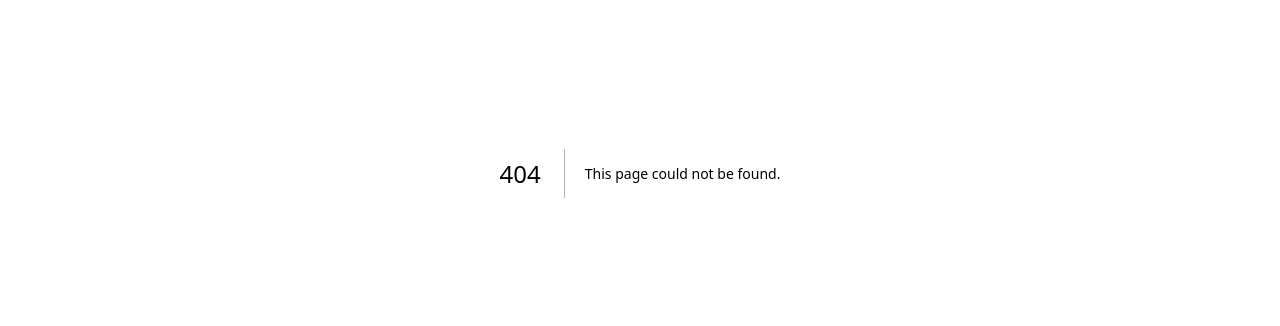
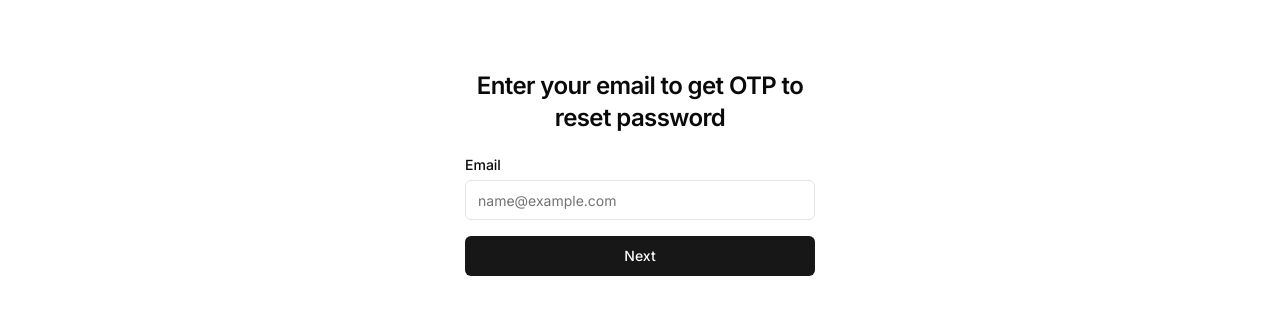
Before and after one commit to raselahmedweb/e-com, a Next.js app: page /forgot-password in a window 1280 px wide. Before the commit this address had no page. Shown: the part 291-617 px from the top of the page. Built offline with nearby package versions, Linux system fonts and the light colour scheme; no server answers.

Commit message:
db changes

```diff
--- /dev/null
+++ b/app/forgot-password/forgot-password-form.tsx
@@ -0,0 +1,87 @@
+"use client"
+
+import type React from "react"
+
+import { useState } from "react"
+import { useRouter } from "next/navigation"
+import { register } from "@/app/auth/actions"
+import { Button } from "@/components/ui/button"
+import { Input } from "@/components/ui/input"
+import { Label } from "@/components/ui/label"
+import { Alert, AlertDescription } from "@/components/ui/alert"
+import { AlertCircle } from "lucide-react"
+
+export function ForgotPasswordForm() {
+  const router = useRouter()
+  const [email, setEmail] = useState("")
+  const [password, setPassword] = useState("")
+  const [error, setError] = useState<string | null>(null)
+  const [isLoading, setIsLoading] = useState(false)
+
+  const handleSubmit = async (e: React.FormEvent) => {
+    e.preventDefault()
+    setError(null)
+    setIsLoading(true)
+
+    try {
+      const formData = new FormData()
+      formData.append("email", email)
+      formData.append("password", password)
+
+      const result = await register(formData)
+
+      if (result.success) {
+        router.push("/account")
+        router.refresh()
+      } else {
+        setError(result.error || "Registration failed")
+      }
+    } catch (err) {
+      setError("An unexpected error occurred")
+    } finally {
+      setIsLoading(false)
+    }
+  }
+
+  return (
+    <div className="grid gap-6">
+      {error && (
+        <Alert variant="destructive">
+          <AlertCircle className="h-4 w-4" />
+          <AlertDescription>{error}</AlertDescription>
+        </Alert>
+      )}
+      <form onSubmit={handleSubmit}>
+        <div className="grid gap-4">
+
+          <div className="grid gap-2">
+            <Label htmlFor="email">Email</Label>
+            <Input
+              id="email"
+              type="email"
+              placeholder="name@example.com"
+              value={email}
+              onChange={(e) => setEmail(e.target.value)}
+              required
+              autoComplete="email"
+            />
+          </div>
+          {/* <div className="grid gap-2">
+            <Label htmlFor="password">Password</Label>
+            <Input
+              id="password"
+              type="password"
+              value={password}
+              onChange={(e) => setPassword(e.target.value)}
+              required
+              autoComplete="new-password"
+            />
+          </div> */}
+          <Button type="submit" disabled={isLoading}>
+            {isLoading ? "Sending OTP..." : "Next"}
+          </Button>
+        </div>
+      </form>
+    </div>
+  )
+}
--- /dev/null
+++ b/app/forgot-password/page.tsx
@@ -0,0 +1,14 @@
+import { ForgotPasswordForm } from "./forgot-password-form"
+
+export default function ForgotPasswordPage() {
+  return (
+    <div className="container flex h-screen w-screen flex-col items-center justify-center">
+      <div className="mx-auto flex w-full flex-col justify-center space-y-6 sm:w-[350px]">
+        <div className="flex flex-col space-y-2 text-center">
+          <h1 className="text-2xl font-semibold tracking-tight">Enter your email to get OTP to reset password</h1>
+        </div>
+        <ForgotPasswordForm/>
+      </div>
+    </div>
+  )
+}
```
